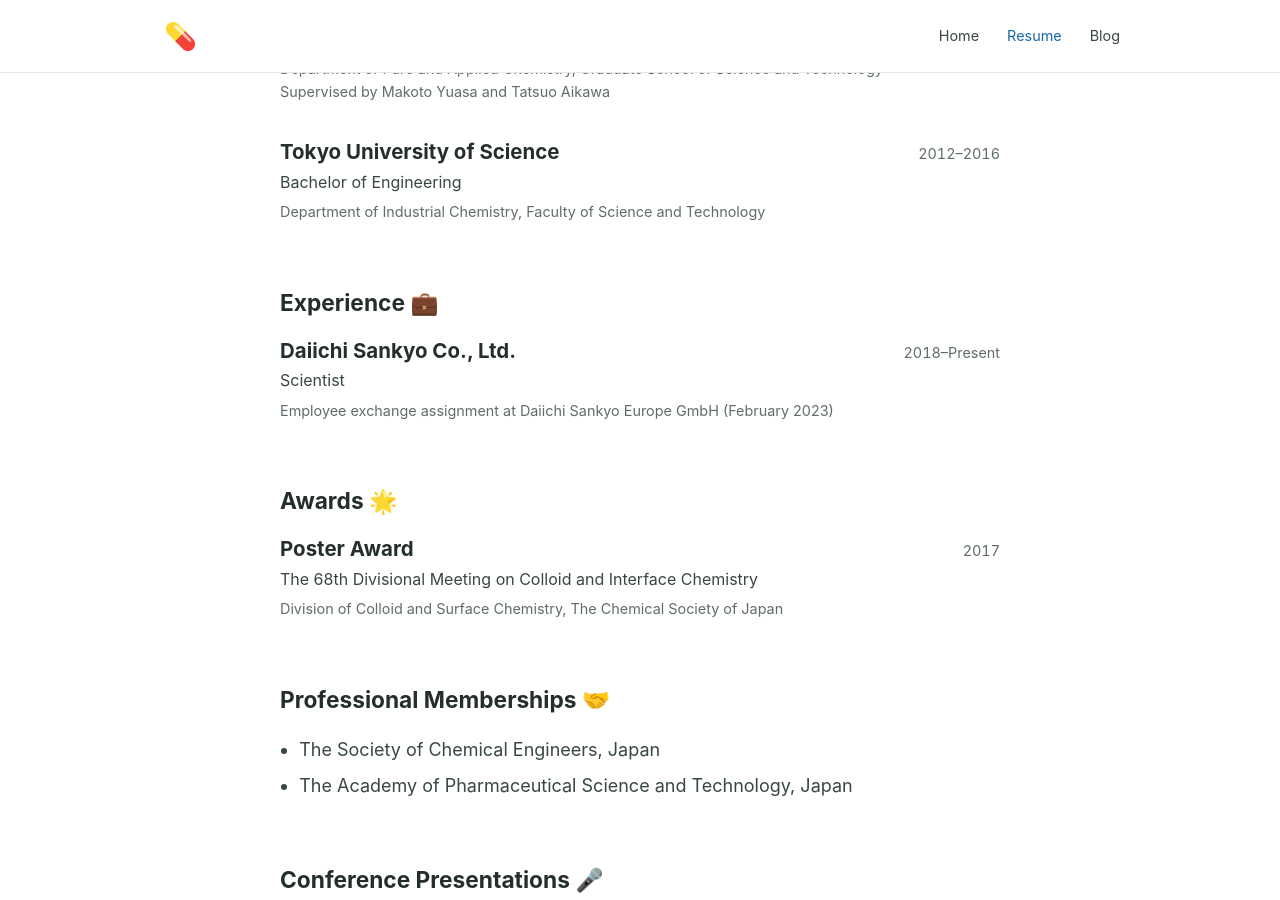
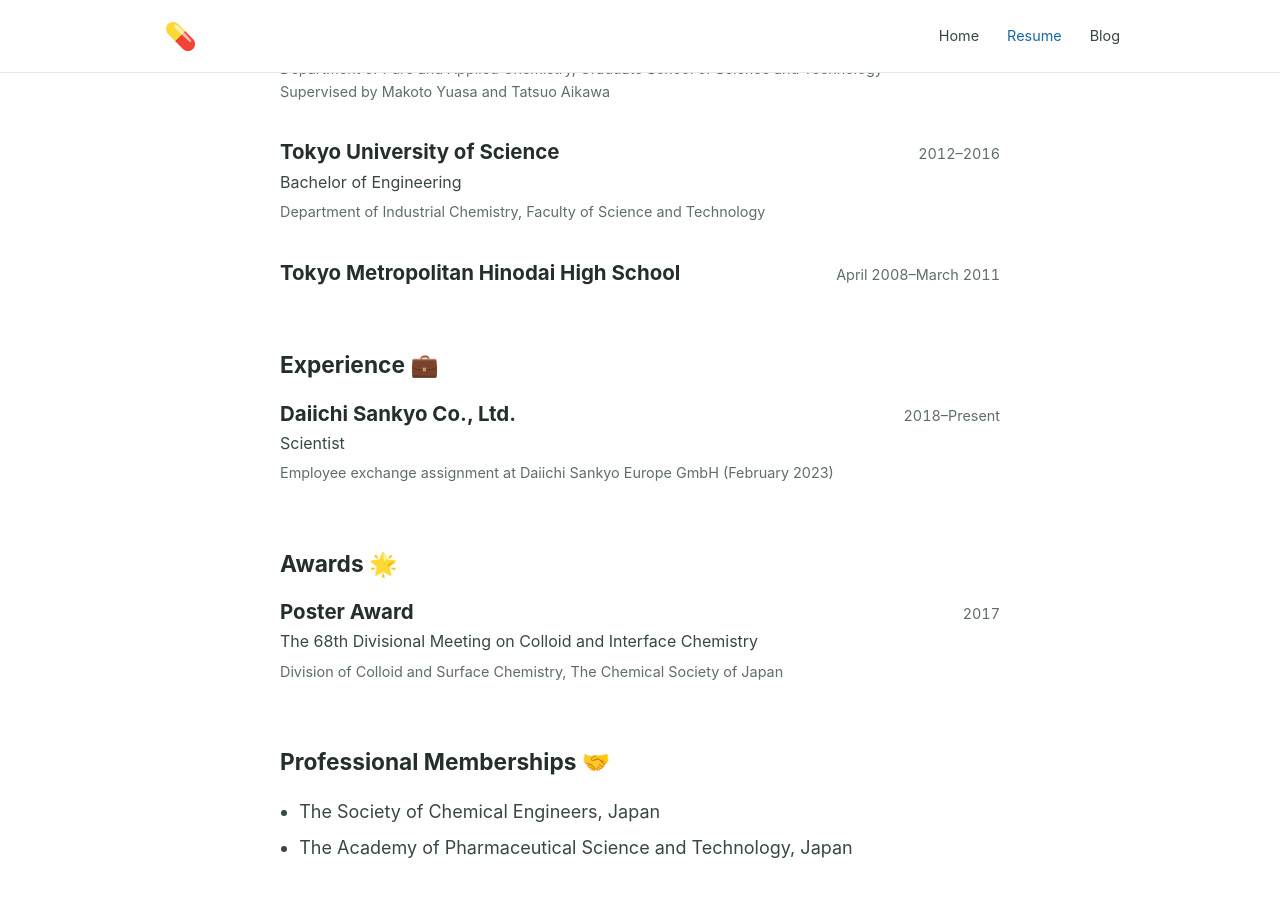
Before and after one commit to kanta-s/kanta-s.github.io, a Jekyll site: the page built from resume/index.html, in a window 1280 px wide and 900 px high, scrolled down 482 px. Built offline with Jekyll 4.4.1, drawn with Linux system fonts in a browser that asks for light colours.

Commit message:
Add Hinodai High School to resume education

```diff
--- a/resume/index.html
+++ b/resume/index.html
@@ -36,6 +36,12 @@
         </header>
         <p class="resume-position">Bachelor of Engineering</p>
         <p class="resume-detail">Department of Industrial Chemistry, Faculty of Science and Technology</p>
+      </article>
+      <article class="resume-entry">
+        <header class="resume-entry-header">
+          <h3>Tokyo Metropolitan Hinodai High School</h3>
+          <p class="resume-date">April 2008–March 2011</p>
+        </header>
       </article>
     </div>
   </section>
```
